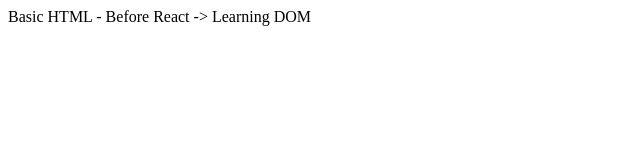
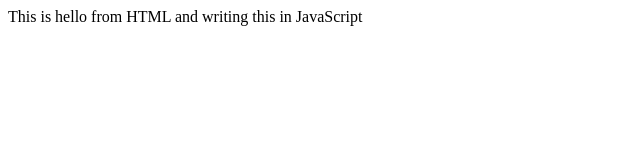
Before and after one commit to rahul43177/Namaste-React-codebase, a plain HTML site: page index.html in a window 1280 px wide. Shown: the whole page, without its empty margins (0-640 px from the left). Drawn offline with Linux system fonts and the light colour scheme.

Commit message:
DOM practice

```diff
--- a/index.html
+++ b/index.html
@@ -14,8 +14,6 @@
 <script>
     const heading = document.getElementById("root")
 
-    heading.innerHTML = "Basic HTML - Before React -> Learning DOM"
-
-
+    heading.innerHTML = "This is hello from HTML and writing this in JavaScript"
 </script>
 </html>
```
